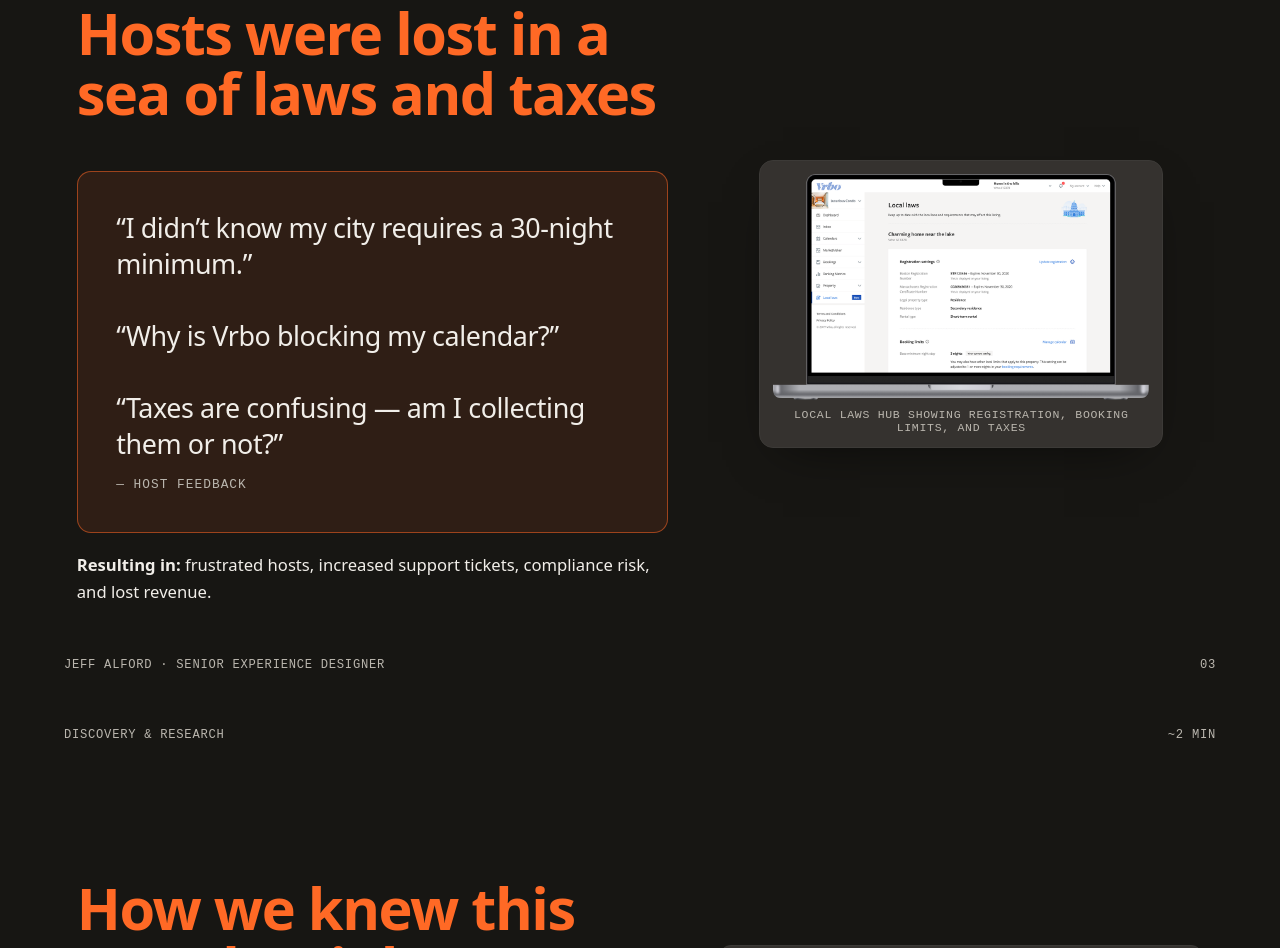
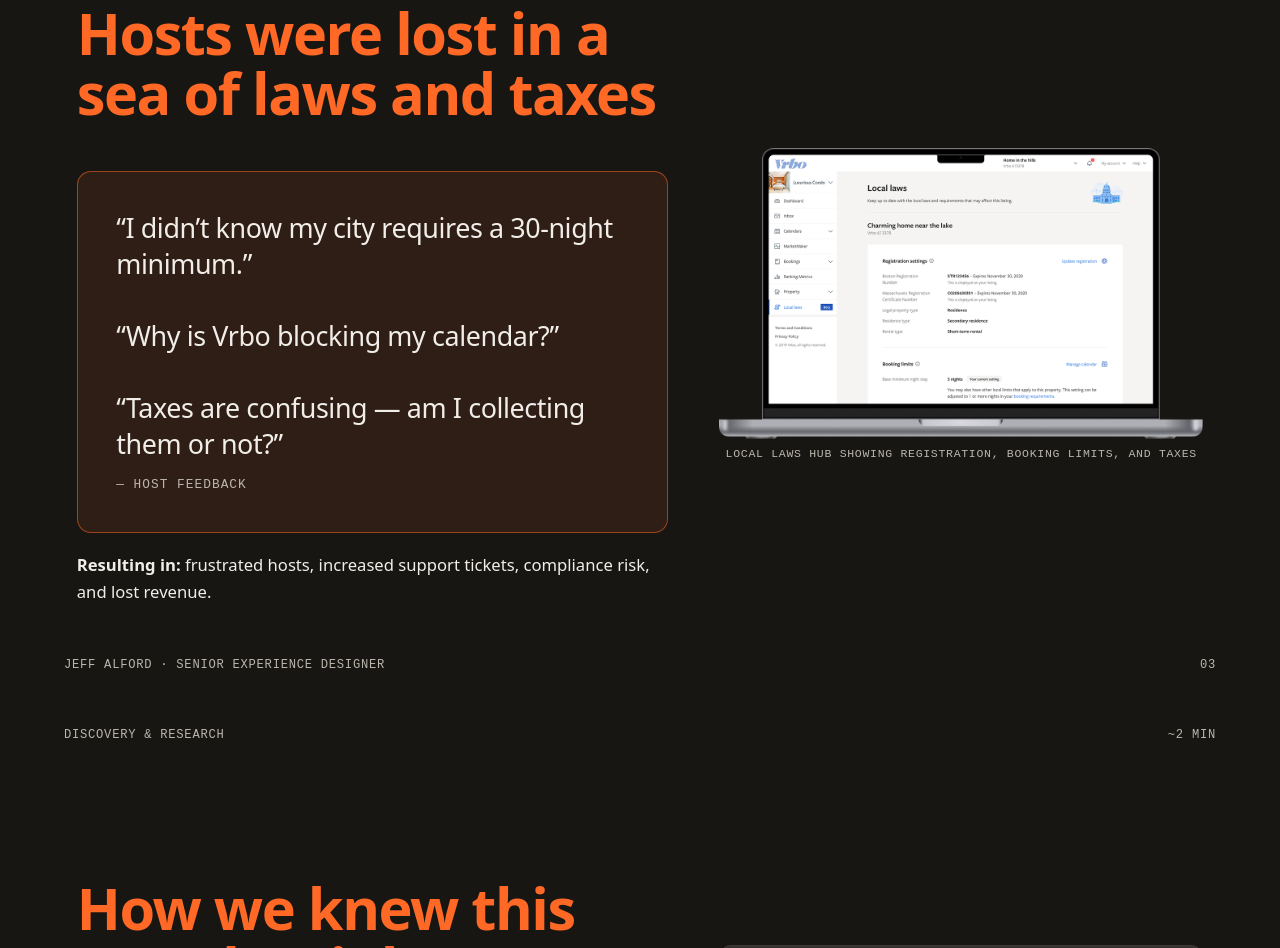
Before and after one commit to jeffro360/presentation, a plain HTML site: page case-study-local-laws.html in a window 1280 px wide. Shown: the part 1704-2652 px from the top of the page. Drawn offline with Linux system fonts and the light colour scheme; a web font is replaced by a local one.

Commit message:
Update case-study-local-laws.html

```diff
--- a/case-study-local-laws.html
+++ b/case-study-local-laws.html
@@ -1084,7 +1084,7 @@
           <p class="reveal d3" style="margin-top:1.2rem;"><strong>Resulting in:</strong> frustrated hosts, increased support tickets, compliance risk, and lost revenue.</p>
         </div>
         <div class="split-media reveal d3">
-          <figure class="shot">
+          <figure class="shot" style="margin:0; border:none; background:none; padding:0; box-shadow:none; max-width:100%; overflow:hidden;">
             <img src="assets/local-laws/laptop.png" alt="Local Laws hub showing registration, booking limits, and taxes">
             <figcaption>Local Laws hub showing registration, booking limits, and taxes</figcaption>
           </figure>
```
